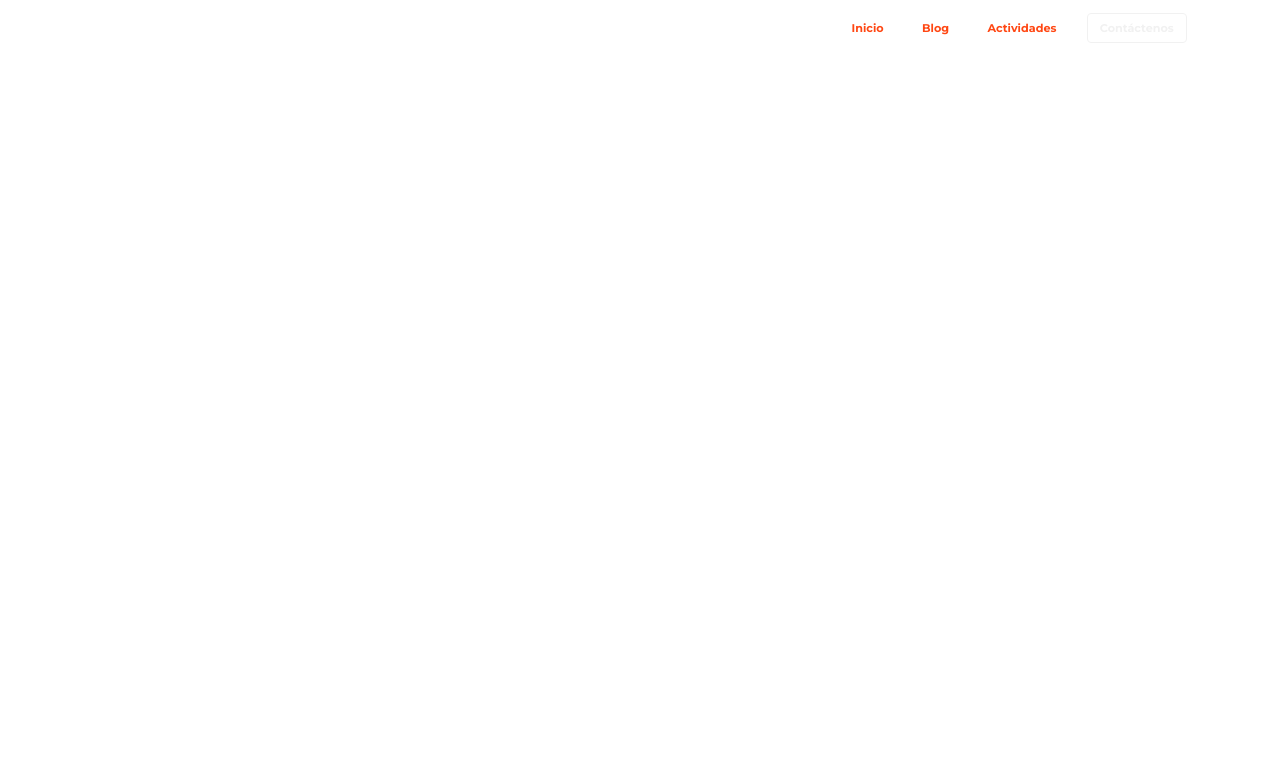
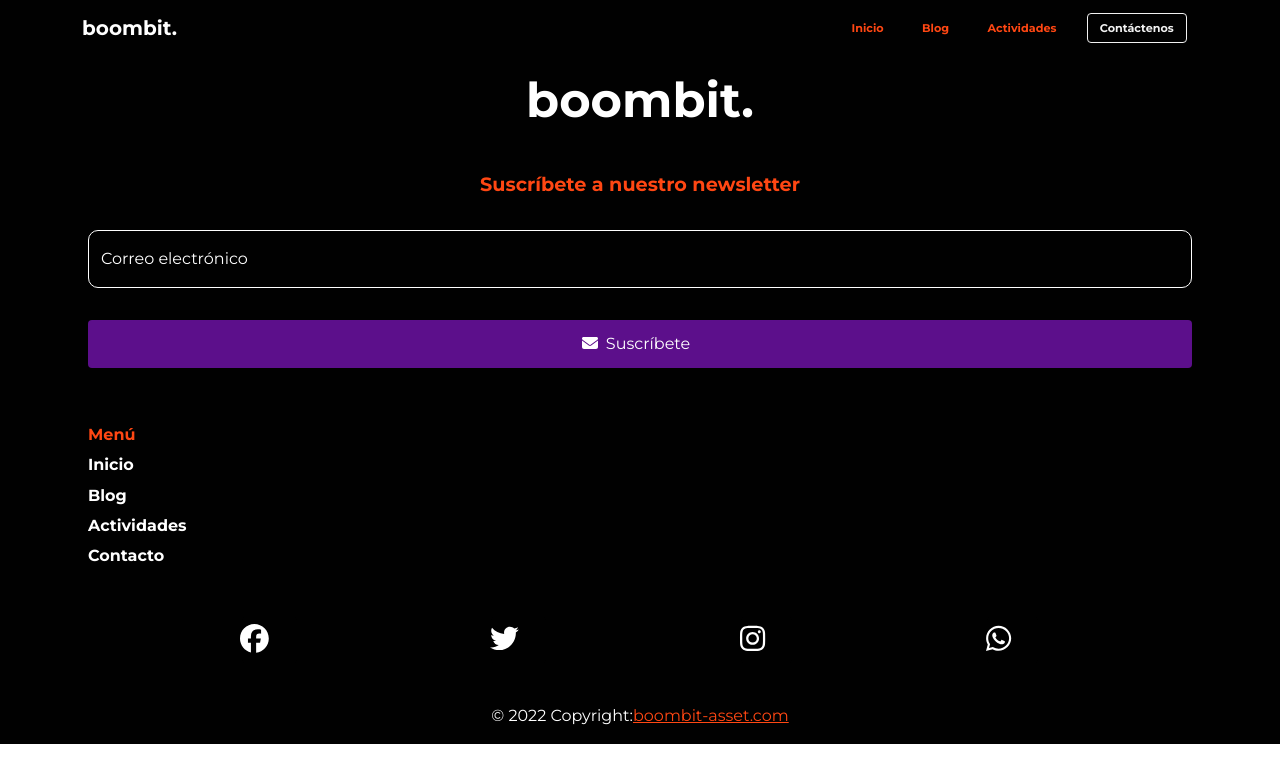
Before and after one commit to rodrigo-antonio-vargas-abarca/boombit-room-page, a React (Create React App) app in the folder boombit-room-page/: page / in a window 1280 px wide. Shown: the top 782 px of the page. Built offline with nearby package versions, Linux system fonts and the light colour scheme.

Commit message:
feat: include footer component and styles for sm screens

```diff
--- a/boombit-room-page/src/App.js
+++ b/boombit-room-page/src/App.js
@@ -1,10 +1,12 @@
 import './App.css';
+import Footer from './components/Footer';
 import Navbar from './components/PageNavbar';
 
 function App() {
   return (
     <div className="App">
       <Navbar />
+      <Footer />
     </div>
   );
 }
--- a/boombit-room-page/src/App.scss
+++ b/boombit-room-page/src/App.scss
@@ -1,26 +1,26 @@
 @import url('https://fonts.googleapis.com/css2?family=Montserrat:wght@400;700&display=swap');
 
-$primary:       #010101;
-$primary-2:     #5C0F8B;
-$secondary:     #F1F1F1;
-$secondary-2:   #FF4713;
-$success:       #1A9926;
-$info:          #30BCED;
-$warning:       #FFDA6B;
-$danger:        #FF375F;
-$light:         #FFFFFF;
-$dark:          #323232;
+$primary: #010101;
+$primary-2: #5C0F8B;
+$secondary: #F1F1F1;
+$secondary-2: #FF4713;
+$success: #1A9926;
+$info: #30BCED;
+$warning: #FFDA6B;
+$danger: #FF375F;
+$light: #FFFFFF;
+$dark: #010101;
 
 $theme-colors: (
-  "primary":    $primary,
-  "secondary":  $secondary,
-  "secondary-2":  $secondary-2,
-  "success":    $success,
-  "info":       $info,
-  "warning":    $warning,
-  "danger":     $danger,
-  "light":      $light,
-  "dark":       $dark
+    "primary": $primary,
+    "secondary": $secondary,
+    "secondary-2": $secondary-2,
+    "success": $success,
+    "info": $info,
+    "warning": $warning,
+    "danger": $danger,
+    "light": $light,
+    "dark": $dark
 );
 
 
@@ -30,16 +30,31 @@ body {
     font-family: 'Montserrat' !important;
 }
 
-.btn-outline-secondary:hover{
+.text-secondary-2 {
+    color: $secondary-2;
+}
+
+.btn-primary-2 {
+    background-color: $primary-2;
+    color: $light;
+}
+
+.btn-outline-secondary:hover {
     background-color: $secondary-2;
     border-color: $secondary-2;
     color: $light;
 }
 
-.btn-check:focus + .btn-outline-secondary, .btn-outline-secondary:focus {
+.btn-check:focus+.btn-outline-secondary,
+.btn-outline-secondary:focus {
     box-shadow: none;
     background-color: $secondary-2;
     border: none;
+}
+
+.btn svg {
+    margin-right: .5em;
+    margin-left: -.5em;
 }
 
 /*********************************************************************************
@@ -50,61 +65,67 @@ body {
     background-color: transparent !important;
 }
 
-.navbar-brand{
+.navbar-brand {
     font-weight: bold;
 }
 
-.navbar-nav .nav-link, .navbar-nav .btn{
+.navbar-nav .nav-link,
+.navbar-nav .btn {
     font-size: .7em;
     font-weight: bold;
     margin: auto 1em;
 }
 
-.navbar-dark .navbar-nav .nav-link{
+.navbar-dark .navbar-nav .nav-link {
     color: $secondary-2;
 }
 
-.navbar-dark .navbar-nav .show > .nav-link, .navbar-dark .navbar-nav .nav-link.active{
+.navbar-dark .navbar-nav .show>.nav-link,
+.navbar-dark .navbar-nav .nav-link.active {
     padding-bottom: .4em;
     border-bottom: .1em solid $secondary-2;
     border-bottom-width: medium;
     text-decoration: solid;
 }
 
-.navbar-dark .navbar-nav  > .nav-link:focus-visible, .navbar-dark .navbar-nav .nav-link:focus-visible{
+.navbar-dark .navbar-nav>.nav-link:focus-visible,
+.navbar-dark .navbar-nav .nav-link:focus-visible {
     box-shadow: none;
     border: none;
 }
+
 /*navbar-dark*/
 .navbar-light .navbar-nav .btn-outline-secondary {
     color: $secondary-2;
     border-color: $secondary-2;
 }
 
-.navbar-light .navbar-nav .btn-check:focus + .btn-outline-secondary,
+.navbar-light .navbar-nav .btn-check:focus+.btn-outline-secondary,
 .navbar-light .navbar-nav .btn-outline-secondary:focus,
-.navbar-light .navbar-nav .btn-check:hover + .btn-outline-secondary,
-.navbar-light .navbar-nav .btn-outline-secondary:hover{
+.navbar-light .navbar-nav .btn-check:hover+.btn-outline-secondary,
+.navbar-light .navbar-nav .btn-outline-secondary:hover {
     color: $secondary;
 }
 
-.navbar-light .navbar-nav .navbar-nav .btn{
+.navbar-light .navbar-nav .navbar-nav .btn {
     color: $secondary-2;
     border-color: $secondary-2;
 }
 
-.navbar-light .navbar-nav .nav-link{
+.navbar-light .navbar-nav .nav-link {
     color: $secondary-2;
 }
 
-.navbar-light .navbar-nav .show > .nav-link, .navbar-light .navbar-nav .nav-link.active{
+.navbar-light .navbar-nav .show>.nav-link,
+.navbar-light .navbar-nav .nav-link.active {
     padding-bottom: .4em;
     border-bottom: .1em solid $primary;
     border-bottom-width: medium;
     text-decoration: solid;
 }
 
-.navbar-light .navbar-nav  > .nav-link:focus-visible, .navbar-light .navbar-nav .nav-link:focus-visible{
+.navbar-light .navbar-nav>.nav-link:focus-visible,
+.navbar-light .navbar-nav .nav-link:focus-visible {
     box-shadow: none;
     border: none;
 }
@@ -142,27 +163,27 @@ body {
 }
 
 .navbar-light .navbar-collapse.collapse.show .nav-link,
-.navbar-light .navbar-collapse.collapsing .nav-link{
+.navbar-light .navbar-collapse.collapsing .nav-link {
     color: $primary;
 }
 
 .navbar-dark .navbar-collapse.collapse.show .nav-link.nav-link.active,
 .navbar-light .navbar-collapse.collapse.show .nav-link.nav-link.active,
 .navbar-dark .navbar-collapse.collapsing .nav-link.nav-link.active,
-.navbar-light .navbar-collapse.collapsing .nav-link.nav-link.active{
+.navbar-light .navbar-collapse.collapsing .nav-link.nav-link.active {
     color: $secondary-2;
     padding-bottom: 0.5rem;
 }
 
 .navbar .navbar-collapse.collapse.show .btn,
-.navbar .navbar-collapse.collapsing .btn{
+.navbar .navbar-collapse.collapsing .btn {
     margin-top: 1vh;
     margin: 3% 8%;
     height: 4em;
 }
 
 .navbar-light .navbar-collapse.collapse.show .btn,
-.navbar-light .navbar-collapse.collapsing .btn{
+.navbar-light .navbar-collapse.collapsing .btn {
     color: $primary;
     border-color: $primary;
 }
@@ -170,7 +191,7 @@ body {
 .navbar-light .navbar-collapse.collapse.show .btn:active,
 .navbar-light .navbar-collapse.collapse.show .btn:focus,
 .navbar-light .navbar-collapse.collapsing .btn:active,
-.navbar-light .navbar-collapse.collapsing .btn:focus{
+.navbar-light .navbar-collapse.collapsing .btn:focus {
     color: $secondary;
     border-color: $secondary;
 }
@@ -189,10 +210,101 @@ body {
 }
 
 /*********************************************************************************
+******************************* Inputs *******************************************
+**********************************************************************************/
+
+.form-control, .form-control:focus {
+    border-radius: 10px;
+    background-color: transparent;
+}
+
+.bg-dark .form-control {
+    border-color: $light !important;
+    color: $light !important;
+}
+
+.bg-light .form-control {
+    border-color: $dark !important;
+    color: $dark !important;
+}
+
+.form-floating>.form-control:focus,
+.form-floating>.form-control:not(:placeholder-shown) {
+    padding: .5rem 1rem;
+}
+
+.form-floating>.form-control {
+    padding: .5rem 1rem;
+}
+
+.form-floating>.form-control:focus~label,
+.form-floating>.form-control:not(:placeholder-shown)~label,
+.form-floating>.form-select~label {
+    transform: scale(0.85) translateY(-1rem) translateX(0.15rem) !important;
+    opacity: 1 !important;
+    padding: 0 .5em !important;
+    height: 1.5em !important;
+    margin-left: .5em !important;
+}
+
+.bg-dark .form-floating>.form-control:focus~label,
+.bg-dark .form-floating>.form-control:not(:placeholder-shown)~label,
+.bg-dark .form-floating>.form-select~label {
+    background-color: $dark !important;
+}
+
+.bg-light .form-floating>.form-control:focus~label,
+.bg-light .form-floating>.form-control:not(:placeholder-shown)~label,
+.bg-light .form-floating>.form-select~label {
+    background-color: $light !important;
+}
+
+/*********************************************************************************
+******************************* footer *******************************************
+**********************************************************************************/
+
+footer .container {
+    max-width: 90% !important;
+}
+
+footer .footer-brand {
+    font-weight: bold;
+    font-size: 3rem;
+}
+
+footer strong {
+    font-weight: bold;
+    font-size: 1.2em;
+}
+
+footer .btn {
+    height: 3em;
+}
+
+footer ul {
+    text-align: start;
+}
+
+footer ul li{
+    margin-top: .8vh;
+}
+
+footer ul li a {
+    color: $secondary-2 !important;
+    text-decoration: none;
+    font-weight: bold;
+}
+
+footer .fa-2x {
+    font-size: 1.8em;
+}
+
+
+/*********************************************************************************
 ******************************* pg1 *******************************************
 **********************************************************************************/
 .pg1 {
-    background-image: url('./images/bg1.png');
+    /*background-image: url('./images/bg1.png');*/
     height: 100vh;
     background-repeat: no-repeat;
     display: flex;
--- /dev/null
+++ b/boombit-room-page/src/components/Footer.js
@@ -0,0 +1,112 @@
+import React from 'react';
+import Form from 'react-bootstrap/Form';
+import FloatingLabel from 'react-bootstrap/FloatingLabel';
+import {
+    MDBFooter,
+    MDBContainer,
+    MDBCol,
+    MDBRow
+} from 'mdb-react-ui-kit';
+import { FontAwesomeIcon } from '@fortawesome/react-fontawesome';
+import { faEnvelope } from '@fortawesome/free-solid-svg-icons';
+import { faFacebook, faTwitter, faInstagram, faWhatsapp } from '@fortawesome/free-brands-svg-icons';
+import Button from 'react-bootstrap/Button';
+import Container from 'react-bootstrap/Container';
+
+function Footer() {
+    return (
+        <MDBFooter className='text-center h-100' color='white' bgColor='dark'>
+            <MDBContainer className='p-4 h-100'>
+                <section className='h-100'>
+                    <form action='h-100'>
+                        <div className='row d-flex justify-content-center'>
+
+                            <h1 className='text-light footer-brand mt-5'>boombit.</h1>
+
+                            <div className='col-auto mt-4'>
+                                <p className='pt-2'>
+                                    <strong className='text-secondary-2'>Suscríbete a nuestro newsletter</strong>
+                                </p>
+                            </div>
+
+                            <MDBCol className='w-100 mt-3' md='5' start='10'>
+                                <FloatingLabel
+                                    controlId="floatingInput"
+                                    label="Correo electrónico"
+                                    className="mb-3 bg-dark text-light"
+                                >
+                                    <Form.Control type="email" placeholder="name@example.com" />
+                                </FloatingLabel>
+                            </MDBCol>
+
+                            <div className='col-auto w-100 mt-3' >
+                                <Button className='w-100' variant="primary-2">
+                                    <FontAwesomeIcon icon={faEnvelope} size="1x" className='mr-2' />
+                                    <label className='ml-5'>Suscríbete</label>
+                                </Button>{' '}
+                            </div>
+                        </div>
+                    </form>
+                </section>
+
+                <section className='mt-5'>
+                    <MDBRow>
+                        <MDBCol lg='3' md='6' className='mb-4 mb-md-0'>
+
+                            <ul className='list-unstyled text-align-start mb-0'>
+                                <li>
+                                    <a href='#!' className='text-primary-2'>
+                                        Menú
+                                    </a>
+                                </li>
+                                <li>
+                                    <a href='#home' className='text-light'>
+                                        Inicio
+                                    </a>
+                                </li>
+                                <li>
+                                    <a href='#blog' className='text-light'>
+                                        Blog
+                                    </a>
+                                </li>
+                                <li>
+                                    <a href='#activities' className='text-light'>
+                                        Actividades
+                                    </a>
+                                </li>
+                                <li>
+                                    <a href='#contact' className='text-light'>
+                                        Contacto
+                                    </a>
+                                </li>
+                            </ul>
+                        </MDBCol>
+                        <Container className='d-flex justify-content-around mt-5'>
+                            <Button className='btn btn-icon'>
+                                <FontAwesomeIcon icon={faFacebook} size="2x" />
+                            </Button>
+                            <Button className='btn btn-icon'>
+                                <FontAwesomeIcon icon={faTwitter} size="2x" />
+                            </Button>
+                            <Button className='btn btn-icon'>
+                                <FontAwesomeIcon icon={faInstagram} size="2x" />
+                            </Button>
+                            <Button className='btn btn-icon'>
+                                <FontAwesomeIcon icon={faWhatsapp} size="2x" />
+                            </Button>
+                        </Container>
+                    </MDBRow>
+                </section>
+            </MDBContainer>
+
+            <div className='text-center p-3' style={{ backgroundColor: 'rgba(0, 0, 0, 0.2)' }}>
+                © 2022 Copyright:
+                <a className='text-secondary-2' href='https://mdbootstrap.com/'>
+                    boombit-asset.com
+                </a>
+            </div>
+        </MDBFooter>
+    )
+}
+
+export default Footer
```
Also changed, not shown: boombit-room-page/src/App.css, 1 other file (tests, documents, lock files or other folders).
